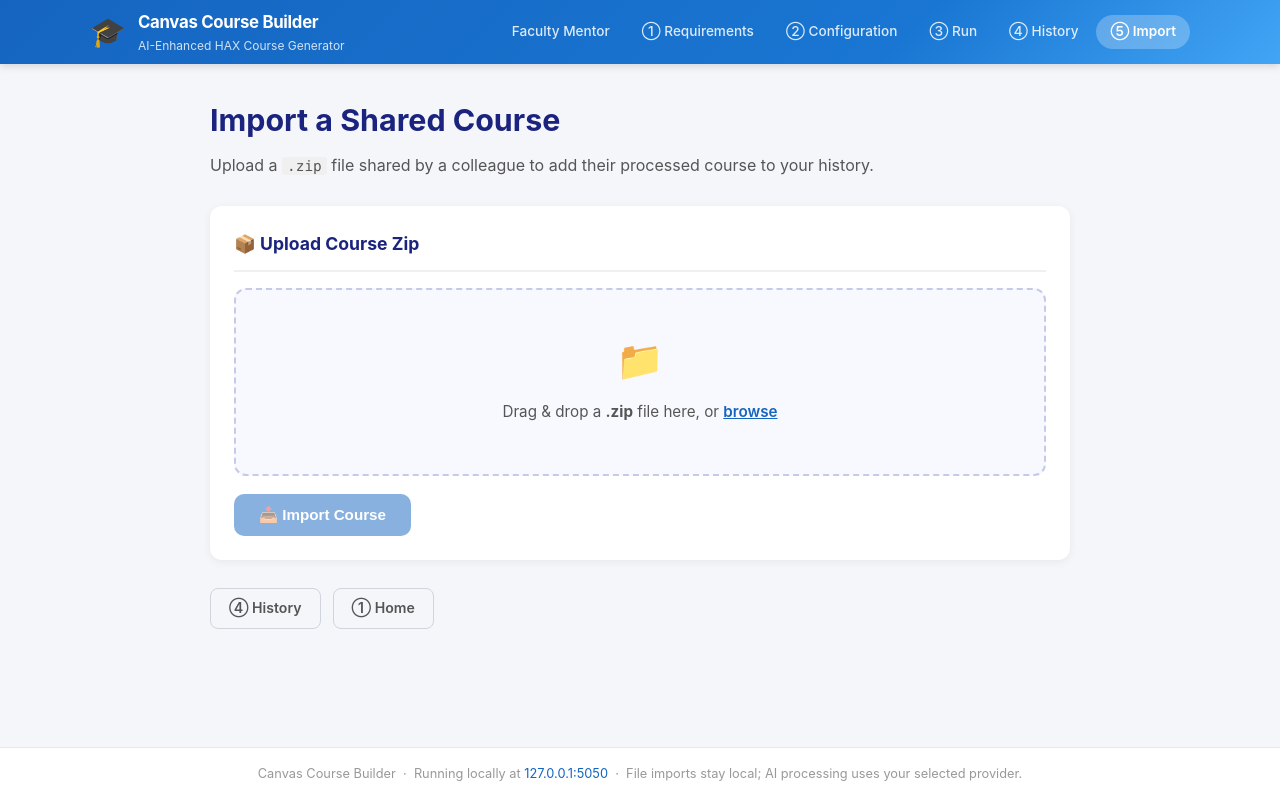
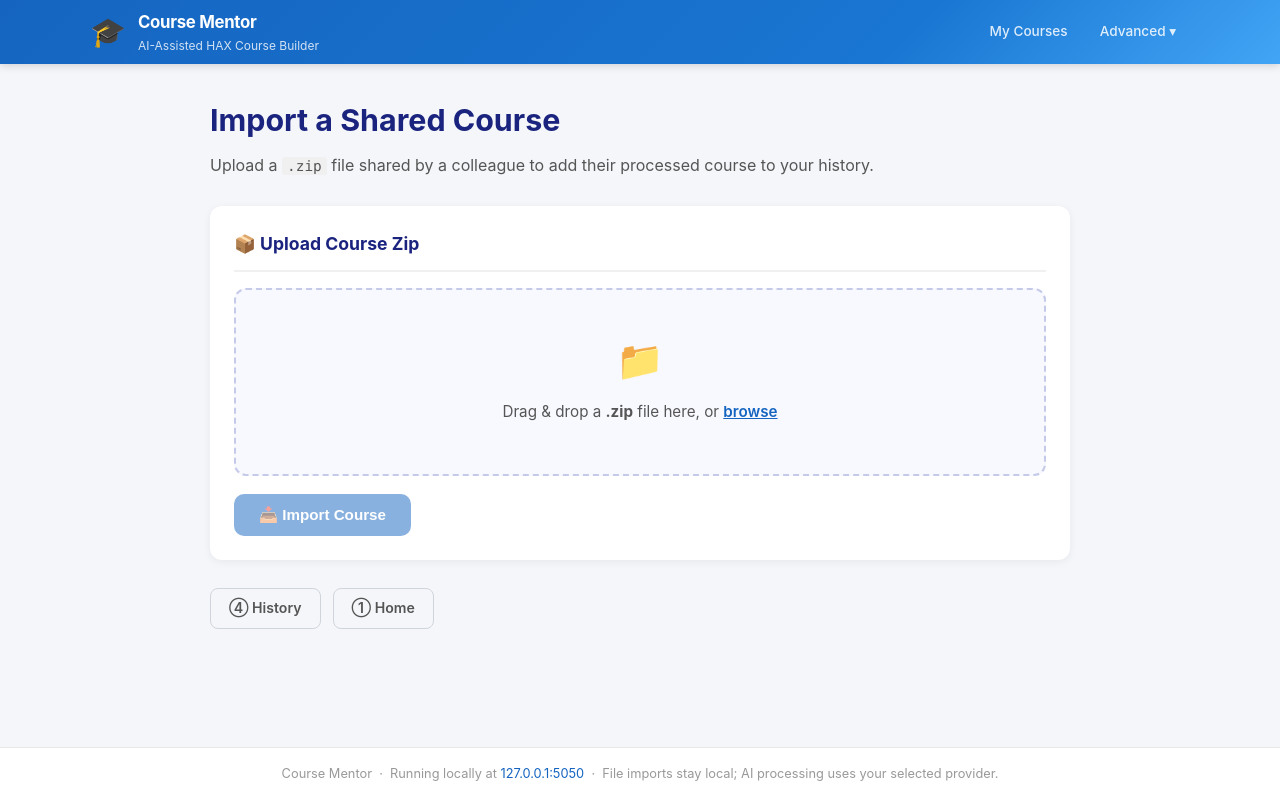
Before and after one commit to djfusco/hax-ai-canvas, a Flask app: page /import in a window 1280 px wide. Run offline with Flask 3, Linux system fonts and the light colour scheme; parts of the project's set-up code (start-up, migrations or seed data) failed here and were passed over; some libraries are stand-ins or nearby versions.

Commit message:
Simplify nav: hide legacy pipeline links behind Advanced dropdown
Non-technical users running locally see only 'My Courses'. The legacy
Requirements/Configuration/Run/History/Import links move under an
Advanced collapsible for developers and power users. App renamed from
'Canvas Course Builder' to 'Course Mentor' throughout.

Co-Authored-By: Claude Sonnet 4.6 <noreply@anthropic.com>

```diff
--- a/python/app/static/style.css
+++ b/python/app/static/style.css
@@ -550,3 +550,16 @@ code { font-family: 'SF Mono', Consolas, monospace; background: #f0f0f0; padding
 /* ── Spinner animation ───────────────────────────────────────────────────── */
 @keyframes spin { to { transform: rotate(360deg); } }
 .spin { display: inline-block; animation: spin 1s linear infinite; }
+
+/* ── Nav advanced dropdown ───────────────────────────────────────────────── */
+.nav-advanced { position: relative; list-style: none; }
+.nav-advanced > summary { cursor: pointer; list-style: none; }
+.nav-advanced > summary::-webkit-details-marker { display: none; }
+.nav-dropdown {
+  position: absolute; right: 0; top: 110%;
+  background: #1565c0; border-radius: 8px;
+  box-shadow: 0 4px 16px rgba(0,0,0,.25);
+  padding: 6px; min-width: 160px; z-index: 200;
+  display: flex; flex-direction: column; gap: 2px;
+}
+.nav-dropdown .nav-link { white-space: nowrap; border-radius: 6px; }
--- a/python/app/templates/base.html
+++ b/python/app/templates/base.html
@@ -3,7 +3,7 @@
 <head>
   <meta charset="UTF-8">
   <meta name="viewport" content="width=device-width, initial-scale=1.0">
-  <title>{% block title %}Canvas Course Builder{% endblock %}</title>
+  <title>{% block title %}Course Mentor{% endblock %}</title>
   <link rel="stylesheet" href="{{ url_for('static', filename='style.css') }}">
 </head>
 <body>
@@ -13,18 +13,23 @@
     <div class="brand">
       <span class="brand-icon">🎓</span>
       <div>
-        <div class="brand-name">Canvas Course Builder</div>
-        <div class="brand-sub">AI-Enhanced HAX Course Generator</div>
+        <div class="brand-name">Course Mentor</div>
+        <div class="brand-sub">AI-Assisted HAX Course Builder</div>
       </div>
     </div>
     <nav class="main-nav">
-      <a href="{{ url_for('mentor.page') }}" class="nav-link {% if request.blueprint == 'mentor' %}active{% endif %}">Faculty Mentor</a>
+      <a href="{{ url_for('mentor.page') }}" class="nav-link {% if request.blueprint == 'mentor' %}active{% endif %}">My Courses</a>
       {% if not is_hosted %}
-      <a href="{{ url_for('index') }}"  class="nav-link {% if request.endpoint == 'index' %}active{% endif %}">① Requirements</a>
-      <a href="{{ url_for('setup') }}"  class="nav-link {% if request.endpoint == 'setup' %}active{% endif %}">② Configuration</a>
-      <a href="{{ url_for('run_page') }}" class="nav-link {% if request.endpoint in ('run_page','run_start','stream') %}active{% endif %}">③ Run</a>
-      <a href="{{ url_for('history') }}" class="nav-link {% if request.endpoint == 'history' %}active{% endif %}">④ History</a>
-      <a href="{{ url_for('import_page') }}" class="nav-link {% if request.endpoint == 'import_page' %}active{% endif %}">⑤ Import</a>
+      <details class="nav-advanced">
+        <summary class="nav-link">Advanced ▾</summary>
+        <div class="nav-dropdown">
+          <a href="{{ url_for('index') }}"  class="nav-link {% if request.endpoint == 'index' %}active{% endif %}">Requirements</a>
+          <a href="{{ url_for('setup') }}"  class="nav-link {% if request.endpoint == 'setup' %}active{% endif %}">Configuration</a>
+          <a href="{{ url_for('run_page') }}" class="nav-link {% if request.endpoint in ('run_page','run_start','stream') %}active{% endif %}">Legacy Run</a>
+          <a href="{{ url_for('history') }}" class="nav-link {% if request.endpoint == 'history' %}active{% endif %}">Legacy History</a>
+          <a href="{{ url_for('import_page') }}" class="nav-link {% if request.endpoint == 'import_page' %}active{% endif %}">Legacy Import</a>
+        </div>
+      </details>
       {% endif %}
     </nav>
   </div>
@@ -38,7 +43,7 @@
   {% if is_hosted %}
   <p>Faculty Mentor beta · Private hosted processing · AI requests use your selected provider · Raw uploads are deleted after verified preparation.</p>
   {% else %}
-  <p>Canvas Course Builder &nbsp;·&nbsp; Running locally at <a href="http://127.0.0.1:5050">127.0.0.1:5050</a> &nbsp;·&nbsp; File imports stay local; AI processing uses your selected provider.</p>
+  <p>Course Mentor &nbsp;·&nbsp; Running locally at <a href="http://127.0.0.1:5050">127.0.0.1:5050</a> &nbsp;·&nbsp; File imports stay local; AI processing uses your selected provider.</p>
   {% endif %}
 </footer>
 
```
